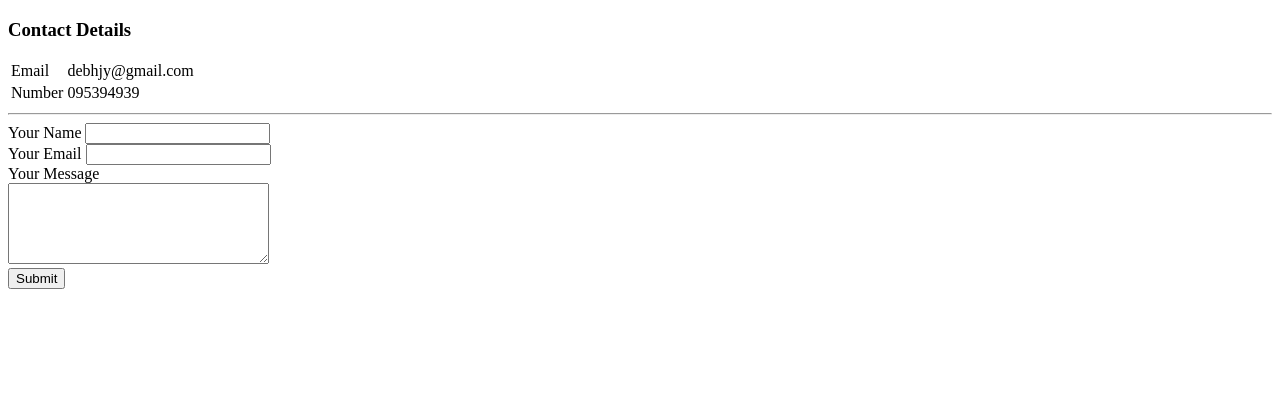
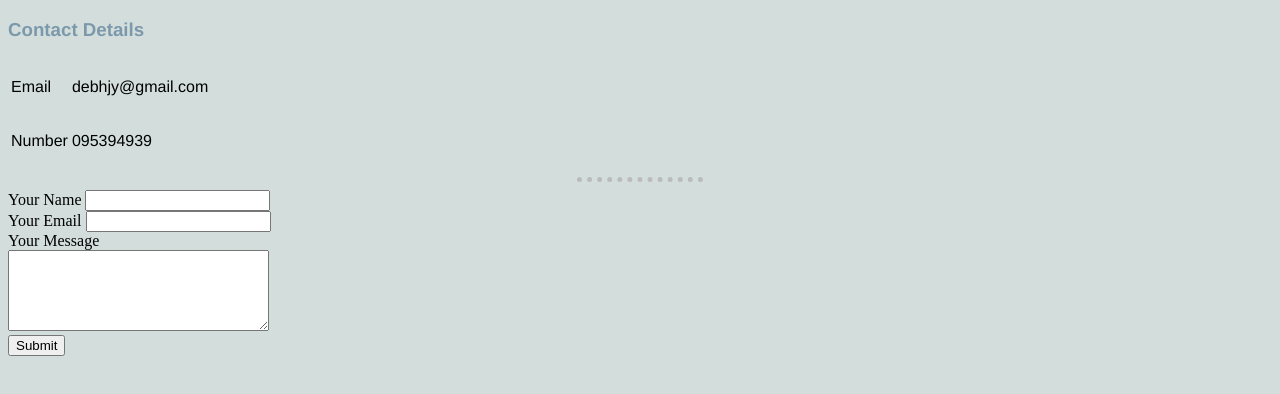
Before and after one commit to debhjy/CV, a plain HTML site: page contact.html in a window 1280 px wide. Drawn offline with Linux system fonts and the light colour scheme.

Commit message:
Linked to style css

```diff
--- a/contact.html
+++ b/contact.html
@@ -4,6 +4,7 @@
 <head>
   <meta charset="utf-8">
   <title>Contact Details</title>
+    <link rel="stylesheet" href="css/styles.css">
 </head>
 
 <body>
@@ -11,11 +12,19 @@
   <table>
     <tbody>
       <tr>
-        <td>Email</td>
-        <td>debhjy@gmail.com</td>
+        <td><p>
+        Email
+        </p></td>
+        <td><p>
+          debhjy@gmail.com
+        </p></td>
       </tr>
-      <td>Number
-      <td>095394939</td>
+      <td><p>
+        Number
+      </p>
+      <td><p>
+        095394939
+      </p></td>
     </tbody>
   </table>
   <hr>
```
